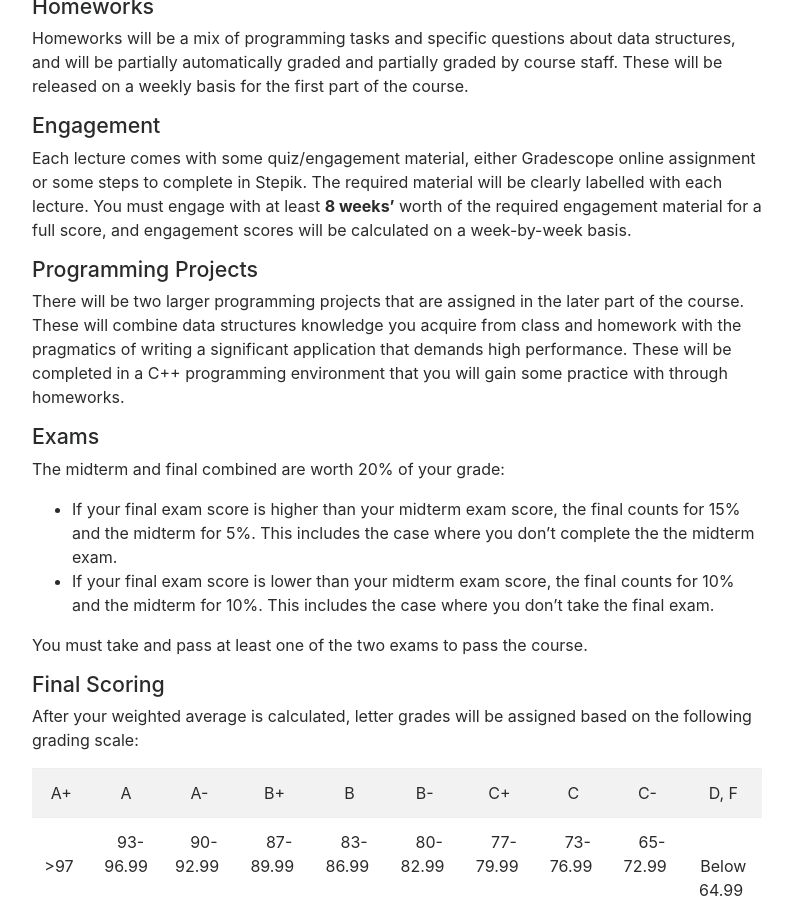
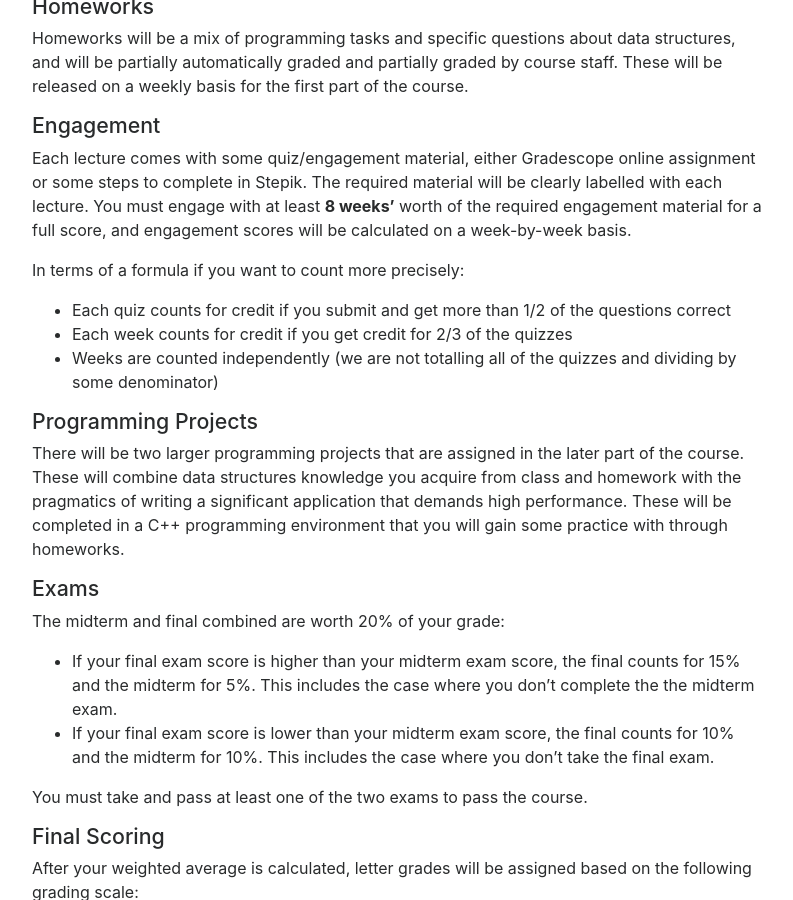
Before and after one commit to ucsdcses/tridev, a Jekyll site: the page built from index.md, in a window 1280 px wide and 900 px high, scrolled down 7192 px. Shown: the whole window, without its empty margins (243-1036 px from the left). Built offline with Jekyll 4.4.1, drawn with Linux system fonts in a browser that asks for light colours; nearby versions of some CDN libraries.

Commit message:
quiz policy

```diff
--- a/index.md
+++ b/index.md
@@ -273,6 +273,14 @@ will be clearly labelled with each lecture. You must engage with at least **8
 weeks'** worth of the required engagement material for a full score, and
 engagement scores will be calculated on a week-by-week basis.
 
+In terms of a formula if you want to count more precisely:
+
+- Each quiz counts for credit if you submit and get more than 1/2 of the
+  questions correct
+- Each week counts for credit if you get credit for 2/3 of the quizzes
+- Weeks are counted independently (we are not totalling all of the quizzes and
+  dividing by some denominator)
+
 ### Programming Projects
 
 There will be two larger programming projects that are assigned in the later
```
